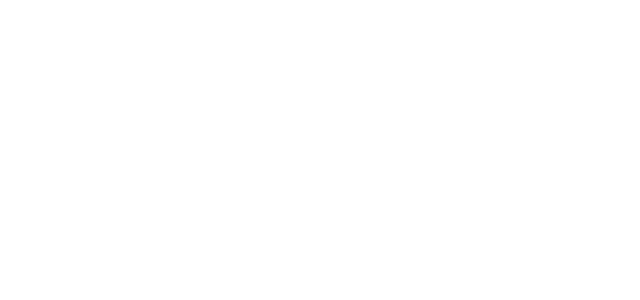
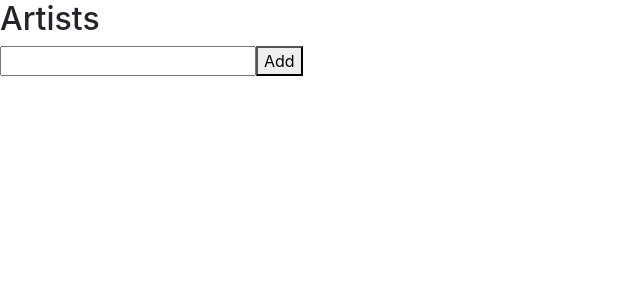
Before and after one commit to NavinPanthi/ReactDev, a React (Create React App) app: page / in a window 1280 px wide. Shown: the top 300 px of the page, without its empty margins (0-640 px from the left). Built offline with nearby package versions, Linux system fonts and the light colour scheme.

Commit message:
removing an item from an array

```diff
--- a/src/App.js
+++ b/src/App.js
@@ -240,32 +240,37 @@
 //   );
 // }
 
-// ADDING AN ITEM TO ARRAY USING STATE.
-// let nextId = 0;
+// ADDING AN ITEM TO ARRAY USING STATE and removing too
+let nextId = 0;
 
-// export default function Artists() {
-//   const [name, setName] = useState("");
-//   const [artists, setArtists] = useState([]);
+export default function Artists() {
+  const [name, setName] = useState("");
+  const [artists, setArtists] = useState([]);
 
-//   return (
-//     <>
-//       <h2>Artists</h2>
-//       <input value={name} onChange={(e) => setName(e.target.value)} />
-//       <button
-//         onClick={() => setArtists([...artists, { id: nextId++, name: name }])}
-//       >
-//         Add
-//       </button>
-//       <ul>
-//         {artists.map((artist) => (
-//           <li key={artist.id}> {artist.name}</li>
-//         ))}
-//       </ul>
-//     </>
-//   );
-// }
-
-//Replacing an item in array
-export default function List(){
-
+  return (
+    <>
+      <h2>Artists</h2>
+      <input value={name} onChange={(e) => setName(e.target.value)} />
+      <button
+        onClick={() => setArtists([...artists, { id: nextId++, name: name }])}
+      >
+        Add
+      </button>
+      <ul>
+        {artists.map((artist) => (
+          <li key={artist.id}>
+            {" "}
+            {artist.name} {""}
+            <button
+              onClick={() => {
+                setArtists(artists.filter((a) => a.id !== artist.id));
+              }}
+            >
+              Delete
+            </button>
+          </li>
+        ))}
+      </ul>
+    </>
+  );
 }
```
